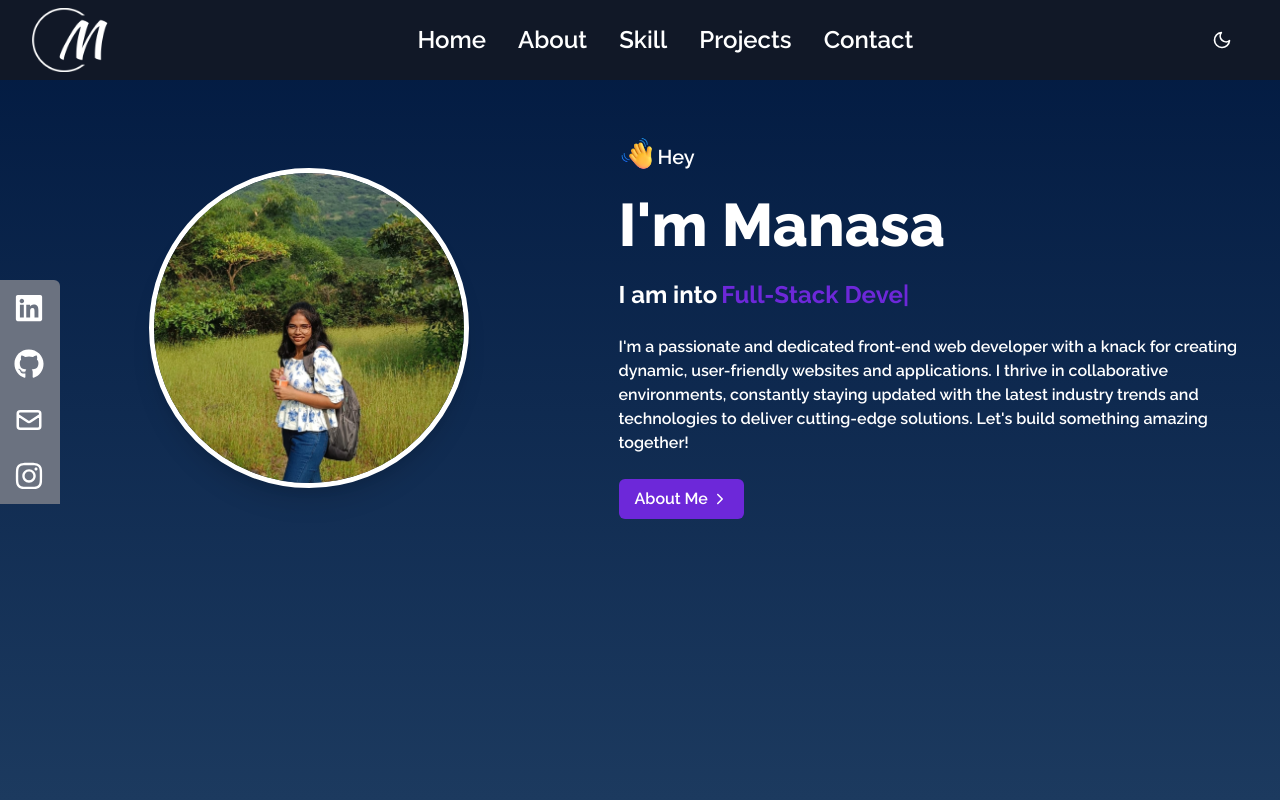
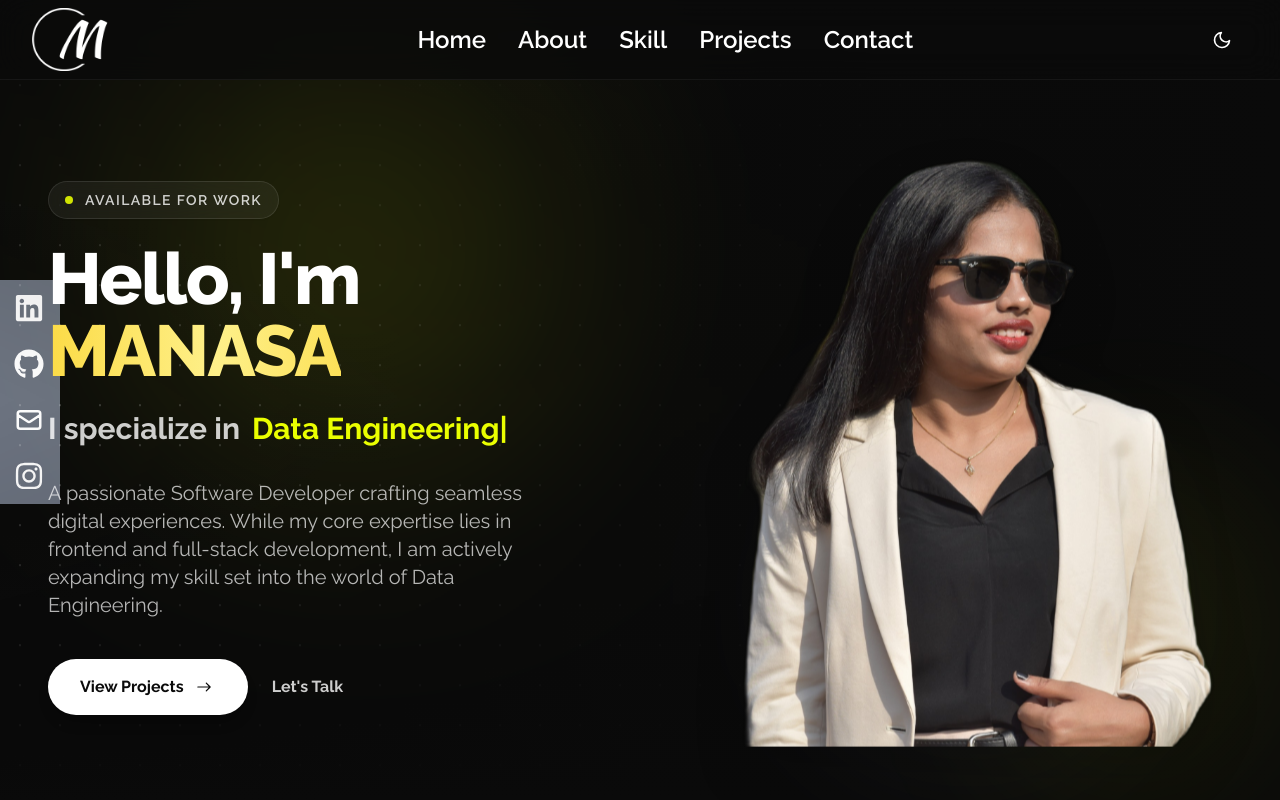
Before and after one commit to Manasamohapatra1/My_Portfolio, a React (Create React App) app: page / in a window 1280 px wide. Shown: the top 800 px of the page. Built offline with nearby package versions, Linux system fonts and the light colour scheme.

Commit message:
feat: complete modern portfolio redesign with Neon Yellow & Black aesthetic

```diff
--- a/src/App.js
+++ b/src/App.js
@@ -7,67 +7,36 @@ import SocialLinks from "./components/SocialLinks";
 import Projects from "./components/Project";
 import Skill from "./components/Skill";
 import Contact from "./components/ContactMe";
-import { createBrowserRouter, RouterProvider } from "react-router-dom";
 import ThemeContext from "./theme/ThemeContext";
 
 function App() {
   const { theme } = useContext(ThemeContext);
 
-  const router = createBrowserRouter([
-    {
-      path: "/",
-      element: (
-        <>
-          <NavBar /> <Home />
-        </>
-      ),
-    },
-    {
-      path: "/about",
-      element: (
-        <>
-          <NavBar /> <About />
-        </>
-      ),
-    },
-    {
-      path: "/project",
-      element: (
-        <>
-          <NavBar /> <Projects />
-        </>
-      ),
-    },
-    {
-      path: "/skill",
-      element: (
-        <>
-          <NavBar />
-          <Skill />
-        </>
-      ),
-    },
-    {
-      path: "/contactme",
-      element: (
-        <>
-          <NavBar />
-          <Contact />
-        </>
-      ),
-    },
-  ]);
-
   return (
     <div
-      className={`min-h-screen ${
+      className={`min-h-screen transition-colors duration-700 ${
         theme === "dark"
-          ? "bg-gradient-to-t from-[#1c3a5f] to-[#011940] text-white "
-          : "bg-gradient-to-t from-[#edf3f3] to-[#badeb1] text-black "
+          ? "bg-[#0a0a0a] text-[#ffffff] selection:bg-[#eaff00]/30 selection:text-black"
+          : "bg-[#ffffff] text-[#0a0a0a] selection:bg-[#eaff00]/40 selection:text-black"
       }`}
     >
+      <NavBar />
       <SocialLinks />
-      <RouterProvider router={router} />
+      <div id="home">
+        <Home />
+      </div>
+      <div id="about">
+        <About />
+      </div>
+      <div id="skill">
+        <Skill />
+      </div>
+      <div id="project">
+        <Projects />
+      </div>
+      <div id="contactme">
+        <Contact />
+      </div>
     </div>
   );
 }
--- a/src/components/Home.jsx
+++ b/src/components/Home.jsx
@@ -1,90 +1,154 @@
-import React from "react";
-import HeroImage from "../Assets/profile1.jpg";
+import React, { useContext } from "react";
+import HeroImage from "../Assets/portfolio_nobg.png";
 import { motion } from "framer-motion";
 import { TypeAnimation } from "react-type-animation";
-import { IoIosArrowForward } from "react-icons/io";
-import wavingHand from "../Assets/waving-hand.gif";
-import { Link } from "react-router-dom";
-// import { Link } from "react-scroll";
+import { IoIosArrowRoundForward } from "react-icons/io";
+import ThemeContext from "../theme/ThemeContext";
 
 const Home = () => {
+  const { theme } = useContext(ThemeContext);
+
+  const fadeUp = {
+    hidden: { opacity: 0, y: 30, filter: "blur(10px)" },
+    visible: { opacity: 1, y: 0, filter: "blur(0px)", transition: { duration: 1.2, ease: [0.2, 0.65, 0.3, 0.9] } }
+  };
+
+  const slowReveal = {
+    hidden: { opacity: 0, scale: 0.9 },
+    visible: { opacity: 1, scale: 1, transition: { duration: 1.5, ease: "easeOut", delay: 0.3 } }
+  };
+
   return (
-    <section className="w-full h-full p-4">
-      <div className="flex-wrap flex  md:flex-row  mt-[3.8rem] md:mt-[6.5rem] items-center">
+    <section className="relative w-full min-h-screen flex items-center justify-center overflow-hidden pt-16 md:pt-24">
+
+      {/* Dynamic Background Orbs - Neon Yellow & Zinc */}
       <motion.div
-          initial={{ opacity: 0, y: -180 }}
-          animate={{ opacity: 1, y: 0 }}
-          transition={{ ease: "easeInOut", duration: 0.9, delay: 0.2 }}
-          className=" p-4 w-[100%] md:w-[47%] m-auto"
+        animate={{
+          x: [0, 30, -20, 0],
+          y: [0, -40, 20, 0],
+          scale: [1, 1.1, 0.9, 1]
+        }}
+        transition={{ duration: 15, repeat: Infinity, ease: "easeInOut" }}
+        className="absolute top-[10%] left-[10%] w-[400px] h-[400px] bg-yellow-400/20 dark:bg-[#eaff00]/15 rounded-full blur-[120px] mix-blend-screen pointer-events-none"
+      />
+      <motion.div
+        animate={{
+          x: [0, -40, 20, 0],
+          y: [0, 30, -30, 0],
+          scale: [1, 0.9, 1.1, 1]
+        }}
+        transition={{ duration: 18, repeat: Infinity, ease: "easeInOut", delay: 2 }}
+        className="absolute bottom-[10%] right-[10%] w-[300px] h-[300px] bg-zinc-400/20 dark:bg-zinc-600/30 rounded-full blur-[100px] mix-blend-screen pointer-events-none"
+      />
+
+      {/* Ultra-Modern Dot Matrix Background with subtle drift */}
+      <motion.div
+        animate={{ backgroundPositionY: ["0px", "40px"] }}
+        transition={{ duration: 10, repeat: Infinity, ease: "linear" }}
+        className="absolute inset-0 z-0 pointer-events-none opacity-40 dark:opacity-20"
+        style={{
+          backgroundImage: `radial-gradient(${theme === 'dark' ? '#ffffff' : '#0a0a0a'} 1px, transparent 1px)`,
+          backgroundSize: '40px 40px'
+        }}
       >
-          <img
-            src={HeroImage}
-            alt="my profile"
-            quality="95"
-            priority={true}
-            className="h-40 m-auto w-40  md:w-80 md:h-80  rounded-full object-cover border-[0.35rem]  border-white shadow-xl"
-          />
+        {/* Radial gradient mask to fade out the dots towards the edges */}
+        <div className="absolute inset-0 bg-gradient-to-r from-transparent via-[#ffffff]/80 to-[#ffffff] dark:from-transparent dark:via-[#0a0a0a]/80 dark:to-[#0a0a0a]"></div>
+        <div className="absolute inset-0 bg-gradient-to-b from-[#ffffff] via-transparent to-[#ffffff] dark:from-[#0a0a0a] dark:via-transparent dark:to-[#0a0a0a]"></div>
       </motion.div>
+
+      <div className="relative z-10 w-full max-w-7xl px-6 md:px-12 flex flex-col-reverse md:flex-row items-center justify-between gap-8 md:gap-16">
+
+        {/* Left: Typography & Intro */}
         <motion.div
-          initial={{ opacity: 0 }}
-          animate={{ opacity: 1 }}
-          transition={{ ease: "easeInOut", duration: 1.2, delay: 0.4 }}
-          className=" p-4 w-[100%] lg:w-[53%] m-auto "
+          initial="hidden"
+          animate="visible"
+          variants={{ visible: { transition: { staggerChildren: 0.15 } } }}
+          className="w-full md:w-[55%] flex flex-col items-start text-left mt-8 md:mt-0"
         >
-          <div className="m-auto flex flex-col gap-5 md:gap-6 text-left lg:w-full 2xl:w-full mx-4 md:mx-6 xl:mx-0">
-            <div className="flex items-center gap-1">
-              <img
-                unoptimized={true}
-                alt="waving-hand"
-                width={35}
-                height={35}
-                src={wavingHand}
-              />
-              <p className="text-xl font-semibold md:text-xl mt-2 md:mt-1.5">
-                Hey
+          <motion.div variants={fadeUp} className="inline-flex items-center gap-3 px-4 py-2 rounded-full border border-[#0a0a0a]/10 dark:border-white/10 bg-white/50 dark:bg-white/5 backdrop-blur-md mb-6 shadow-sm">
+            <span className="w-2 h-2 rounded-full bg-yellow-400 dark:bg-[#eaff00] animate-pulse"></span>
+            <p className="text-xs md:text-sm font-semibold tracking-widest uppercase text-[#0a0a0a]/80 dark:text-[#ffffff]/80">
+              Available for work
             </p>
-            </div>
-            <h1 className=" text-4xl  md:text-6xl font-extrabold relative">
-              I&apos;m Manasa
-            </h1>
-            <div className="flex flex-row items-start md:items-center gap-1">
-              <h2 className="text-sm font-bold md:text-2xl">I am into</h2>
+          </motion.div>
+
+          <motion.h1 variants={fadeUp} className="text-4xl md:text-6xl lg:text-7xl font-extrabold tracking-tight leading-[1.1] mb-6 text-[#0a0a0a] dark:text-[#ffffff]">
+            Hello, I'm <br />
+            <motion.span
+              animate={{ backgroundPosition: ["0% 50%", "100% 50%", "0% 50%"] }}
+              transition={{ duration: 8, repeat: Infinity, ease: "linear" }}
+              className="text-transparent bg-clip-text bg-gradient-to-r from-yellow-500 via-yellow-300 to-yellow-500 dark:from-[#facc15] dark:via-[#fef08a] dark:to-[#facc15]"
+              style={{ backgroundSize: "200% auto" }}
+            >
+              MANASA
+            </motion.span>
+          </motion.h1>
+
+          <motion.div variants={fadeUp} className="text-xl md:text-2xl lg:text-3xl font-bold text-[#0a0a0a]/80 dark:text-[#ffffff]/80 mb-8">
+            <span className="mr-3">I specialize in</span>
             <TypeAnimation
-                className="text-violet-700  text-sm md:text-2xl font-bold "
               sequence={[
-                  "Frontend developement",
-                  1000,
-                  "Full-Stack Developement",
-                  1000,
-                  "App Developement",
-                  1000,
+                "Software Engineering",
+                2000,
+                "Data Engineering",
+                2000,
+                "Frontend Development",
+                2000,
+                "Full-Stack Architecture",
+                2000,
               ]}
               wrapper="span"
               speed={50}
               repeat={Infinity}
+              className="text-[#eaff00]"
             />
-            </div>
+          </motion.div>
 
-            <h3 className="text-sm lg:text-base font-semibold md:text-base">
-              I'm a passionate and dedicated front-end web developer with a
-              knack for creating dynamic, user-friendly websites and
-              applications. I thrive in collaborative environments, constantly
-              staying updated with the latest industry trends and technologies
-              to deliver cutting-edge solutions. Let's build something amazing
-              together!
-            </h3>
-            <Link
-              to="/about"
-              className="w-fit text-sm font-semibold md:text-base py-2 px-4 cursor-pointer flex items-center gap-1 rounded-md bg-violet-600 hover:bg-violet-700 dark:bg-violet-700 hover:dark:bg-violet-800 transition-colors group text-white"
-              offset={-60}
-              smooth={true}
-              duration={500}
-              isDynamic={true}
+          <motion.p variants={fadeUp} className="text-base md:text-lg lg:text-xl font-normal text-[#0a0a0a]/70 dark:text-[#ffffff]/70 leading-relaxed max-w-lg mb-10">
+            A passionate Software Developer crafting seamless digital experiences. While my core expertise lies in frontend and full-stack development, I am actively expanding my skill set into the world of Data Engineering.
+          </motion.p>
+
+          <motion.div variants={fadeUp} className="flex items-center gap-6">
+            <a
+              href="#project"
+              className="group relative px-8 py-4 bg-[#0a0a0a] dark:bg-white text-white dark:text-[#0a0a0a] font-bold text-sm md:text-base rounded-full overflow-hidden shadow-lg hover:shadow-yellow-400/25 transition-all duration-300"
             >
-              About Me
-              <IoIosArrowForward className="group-hover:translate-x-1 transition-transform" />
-            </Link>
-          </div>
+              <div className="absolute inset-0 w-full h-full bg-gradient-to-r from-yellow-400 to-yellow-500 dark:from-yellow-400 dark:to-[#eaff00] opacity-0 group-hover:opacity-100 transition-opacity duration-300"></div>
+              <span className="relative flex items-center gap-2 group-hover:text-[#ffffff] dark:group-hover:text-[#0a0a0a] transition-colors duration-300">
+                View Projects <IoIosArrowRoundForward className="text-2xl group-hover:translate-x-2 transition-transform duration-300" />
+              </span>
+            </a>
+
+            <a
+              href="#contactme"
+              className="text-sm md:text-base font-bold text-[#0a0a0a]/80 dark:text-[#ffffff]/80 hover:text-yellow-600 dark:hover:text-[#eaff00] transition-colors"
+            >
+              Let's Talk
+            </a>
+          </motion.div>
+        </motion.div>
+
+        {/* Right: Clean Editorial Image */}
+        <motion.div
+          initial="hidden"
+          animate="visible"
+          variants={slowReveal}
+          className="w-full md:w-[45%] flex justify-center relative h-[45vh] md:h-[75vh]"
+        >
+          {/* Subtle glow behind the portrait itself */}
+          <motion.div
+            animate={{ scale: [1, 1.05, 1], opacity: [0.5, 0.8, 0.5] }}
+            transition={{ duration: 8, repeat: Infinity, ease: "easeInOut" }}
+            className="absolute top-1/2 left-1/2 -translate-x-1/2 -translate-y-1/2 w-[60%] h-[60%] bg-yellow-400/10 dark:bg-[#eaff00]/10 rounded-full blur-[80px] z-0"
+          />
+
+          <motion.img
+            animate={{ y: [0, -15, 0] }}
+            transition={{ duration: 6, repeat: Infinity, ease: "easeInOut" }}
+            src={HeroImage}
+            alt="Manasa"
+            className="w-full h-full object-contain md:object-cover object-bottom drop-shadow-2xl transition-transform duration-1000 z-10"
+          />
         </motion.div>
       </div>
     </section>
--- a/src/components/Navbar.jsx
+++ b/src/components/Navbar.jsx
@@ -1,6 +1,6 @@
 // src/components/NavBar.jsx
 import React, { useContext, useState } from "react";
-import { Link } from "react-router-dom";
+// Removed Link import
 import ThemeContext from "../theme/ThemeContext";
 import HeroImage from "../Assets/my-logo.png";
 import { FiMoon, FiSun, FiMenu, FiX } from "react-icons/fi";
@@ -15,8 +15,10 @@ const NavBar = () => {
 
   return (
     <div
-      className={`flex justify-between items-center w-full h-20 fixed z-20 ${
-        theme === "light" ? "bg-white text-black" : "bg-gray-900 text-white"
+      className={`flex justify-between items-center w-full h-20 fixed top-0 z-50 transition-colors duration-700 ${
+        theme === "light"
+          ? "bg-[#ffffff]/80 backdrop-blur-lg text-[#0a0a0a] shadow-sm"
+          : "bg-[#0a0a0a]/80 backdrop-blur-lg text-[#ffffff] border-b border-white/5"
       }`}
     >
       <div className="ml-8">
@@ -31,31 +33,31 @@ const NavBar = () => {
 
       {/* Desktop Menu */}
       <ul className="hidden md:flex md:font-bold">
-        <Link to="/">
+        <a href="#home">
           <li className="px-4 cursor-pointer text-2xl capitalize font-semibold hover:scale-105 duration-200">
             Home
           </li>
-        </Link>
-        <Link to="/about">
+        </a>
+        <a href="#about">
           <li className="px-4 cursor-pointer text-2xl capitalize font-semibold hover:scale-105 duration-200">
             About
           </li>
-        </Link>
-        <Link to="/skill">
+        </a>
+        <a href="#skill">
           <li className="px-4 cursor-pointer text-2xl capitalize font-semibold hover:scale-105 duration-200">
             Skill
           </li>
-        </Link>
-        <Link to="/project">
+        </a>
+        <a href="#project">
           <li className="px-4 cursor-pointer text-2xl capitalize font-semibold hover:scale-105 duration-200">
             Projects
           </li>
-        </Link>
-        <Link to="/contactme">
+        </a>
+        <a href="#contactme">
           <li className="px-4 cursor-pointer text-2xl capitalize font-semibold hover:scale-105 duration-200">
             Contact
           </li>
-        </Link>
+        </a>
       </ul>
 
       {/* Theme Toggle Button for Mobile */}
@@ -82,35 +84,37 @@ const NavBar = () => {
       {/* Mobile Menu */}
       {isOpen && (
         <ul
-          className={`flex flex-col items-center absolute top-20 left-0 w-full ${
-            theme === "light" ? "bg-white text-black" : "bg-gray-900 text-white"
+          className={`flex flex-col items-center absolute top-20 left-0 w-full transition-colors duration-700 ${
+            theme === "light"
+              ? "bg-[#ffffff]/95 backdrop-blur-xl text-[#0a0a0a]"
+              : "bg-[#0a0a0a]/95 backdrop-blur-xl text-[#ffffff]"
           } md:hidden`}
         >
-          <Link to="/" onClick={toggleMenu}>
+          <a href="#home" onClick={toggleMenu}>
             <li className="py-4 cursor-pointer text-2xl capitalize font-medium hover:scale-105 duration-200">
               Home
             </li>
-          </Link>
-          <Link to="/about" onClick={toggleMenu}>
+          </a>
+          <a href="#about" onClick={toggleMenu}>
             <li className="py-4 cursor-pointer text-2xl capitalize font-medium hover:scale-105 duration-200">
               About
             </li>
-          </Link>
-          <Link to="/skill" onClick={toggleMenu}>
+          </a>
+          <a href="#skill" onClick={toggleMenu}>
             <li className="py-4 cursor-pointer text-2xl capitalize font-medium hover:scale-105 duration-200">
               Skill
             </li>
-          </Link>
-          <Link to="/project" onClick={toggleMenu}>
+          </a>
+          <a href="#project" onClick={toggleMenu}>
             <li className="py-4 cursor-pointer text-2xl capitalize font-medium hover:scale-105 duration-200">
               Projects
             </li>
-          </Link>
-          <Link to="/contactme" onClick={toggleMenu}>
+          </a>
+          <a href="#contactme" onClick={toggleMenu}>
             <li className="py-4 cursor-pointer text-2xl capitalize font-medium hover:scale-105 duration-200">
               Contact
             </li>
-          </Link>
+          </a>
           <button
             onClick={() => {
               toggleTheme();
--- a/src/index.css
+++ b/src/index.css
@@ -8,14 +8,7 @@
   html {
     font-family: 'Poppins', sans-serif;
     font-family: 'Raleway', sans-serif;
+    scroll-behavior: smooth;
   }
 
-  .dark .bg-lightBackground {
-    background-color: rgba(7, 97, 98, 1);
-    background: linear-gradient(0deg, rgb(104, 245, 247) 0%, rgb(3, 39, 97) 100%);
-  }
-
-  .bg-lightBackground {
-    background-color: white;
-  }
 }
--- a/tailwind.config.js
+++ b/tailwind.config.js
@@ -10,6 +10,15 @@ module.exports = {
         darkBackground:
           "linear-gradient(0deg, rgba(7,97,98,1) 0%, rgba(12,48,104,1) 100%)",
       },
+      animation: {
+        'float': 'float 6s ease-in-out infinite',
+      },
+      keyframes: {
+        float: {
+          '0%, 100%': { transform: 'translateY(0)' },
+          '50%': { transform: 'translateY(-20px)' },
+        }
+      }
     },
   },
   plugins: [],
```
Also changed, not shown: src/Assets/portfolio.jpeg (added), src/Assets/portfolio_nobg.png (added). Lines whose indentation alone changed are shown as unchanged.
